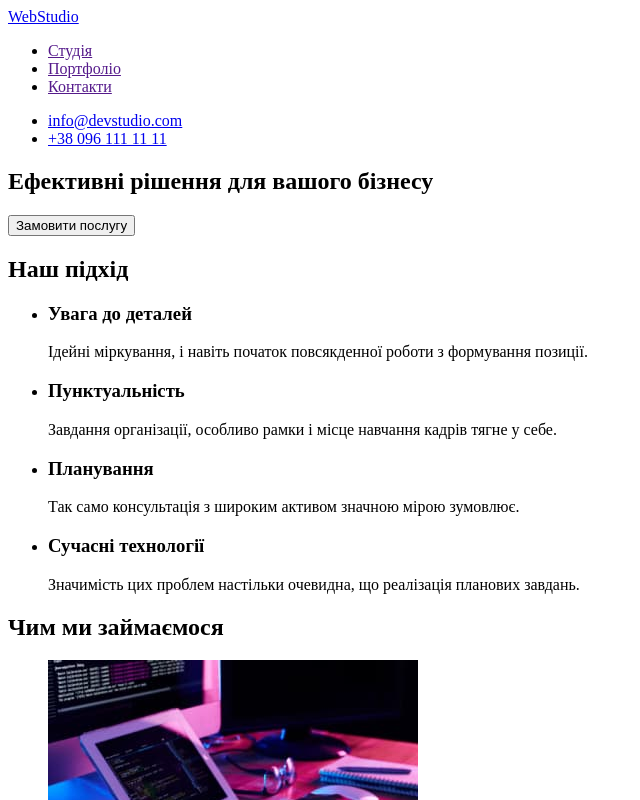
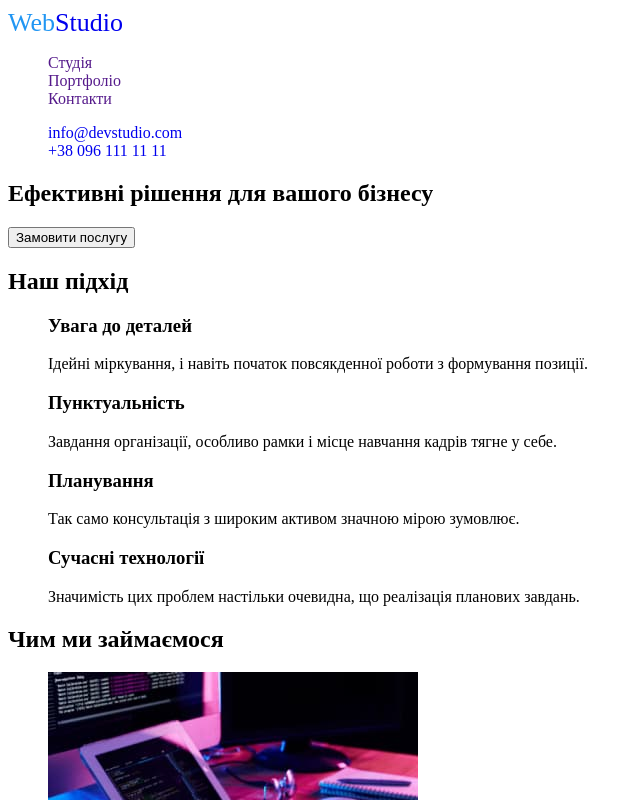
Before and after one commit to anastasiiaGE/goit-markup-hw-01, a plain HTML site: page index.html in a window 1280 px wide. Shown: the top 800 px of the page, without its empty margins (0-640 px from the left). Drawn offline with Linux system fonts and the light colour scheme.

Commit message:
css file

```diff
--- /dev/null
+++ b/css/styles.css
@@ -0,0 +1,20 @@
+:root {
+    --brand-color: #2196F3;
+}
+
+a {
+    text-decoration: none;
+}
+
+ul,
+ol {
+    list-style: none;
+}
+
+.logo {
+    font-size: 26px;
+}
+
+.logo>span {
+    color: var(--brand-color);
+}
--- a/index.html
+++ b/index.html
@@ -6,12 +6,13 @@
     <meta http-equiv="X-UA-Compatible" content="IE=edge">
     <meta name="viewport" content="width=device-width, initial-scale=1.0">
     <title>Студія</title>
+    <link rel="stylesheet" href="./css/styles.css">
 </head>
 
 <body>
     <header>
         <nav>
-            <a href="/">WebStudio</a>
+            <a class="logo" href="/"><span>Web</span>Studio</a>
             <ul>
                 <li><a href="">Студія</a></li>
                 <li><a href="">Портфоліо</a></li>
```
